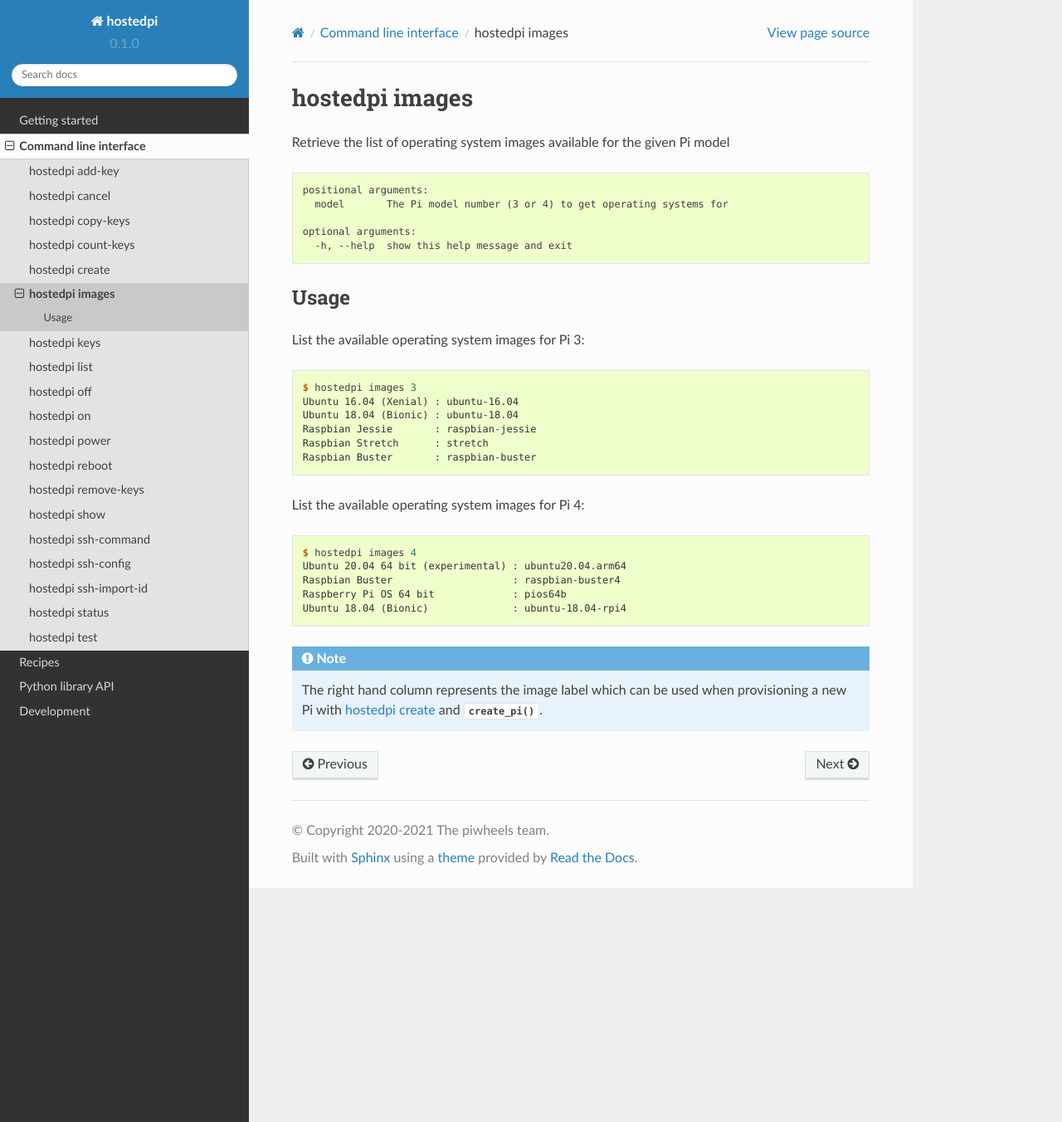
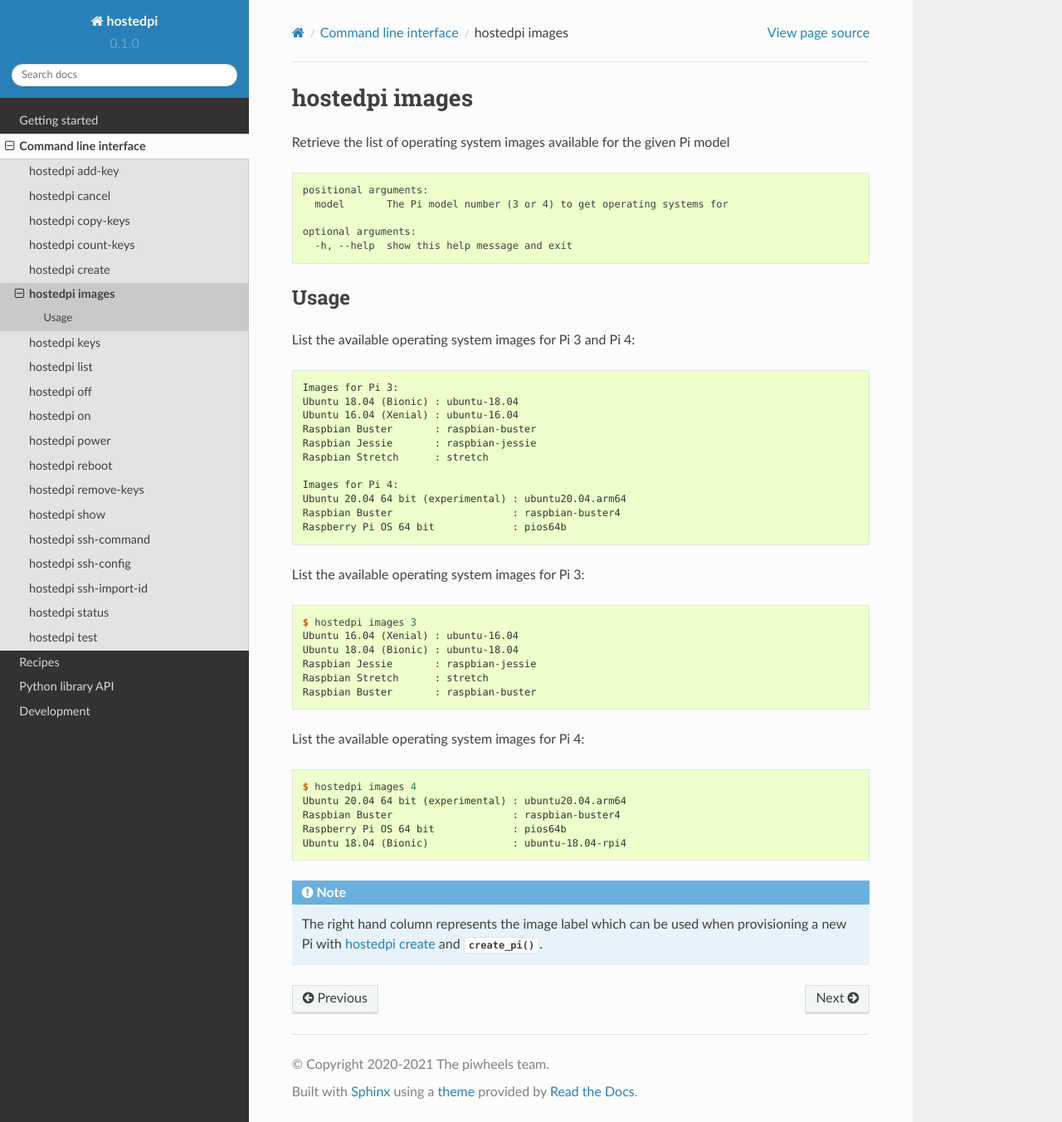
Before and after one commit to piwheels/hostedpi, a Sphinx documentation site: the page built from docs/cli_images.rst, in a window 1280 px wide and 1352 px high. Shown: the whole window at 83% size. Built offline with Sphinx 7.4.7 and the Read the Docs theme 2.0.0, drawn with Linux system fonts in a browser that asks for light colours.

Commit message:
Show images for both models when model not given in images CLI

```diff
--- a/docs/cli_images.rst
+++ b/docs/cli_images.rst
@@ -16,6 +16,22 @@ Retrieve the list of operating system images available for the given Pi model
 
 Usage
 =====
+
+List the available operating system images for Pi 3 and Pi 4:
+
+.. code-block:: console
+
+    Images for Pi 3:
+    Ubuntu 18.04 (Bionic) : ubuntu-18.04
+    Ubuntu 16.04 (Xenial) : ubuntu-16.04
+    Raspbian Buster       : raspbian-buster
+    Raspbian Jessie       : raspbian-jessie
+    Raspbian Stretch      : stretch
+
+    Images for Pi 4:
+    Ubuntu 20.04 64 bit (experimental) : ubuntu20.04.arm64
+    Raspbian Buster                    : raspbian-buster4
+    Raspberry Pi OS 64 bit             : pios64b
 
 List the available operating system images for Pi 3:
 
```
Also changed, not shown: 1 other file.
